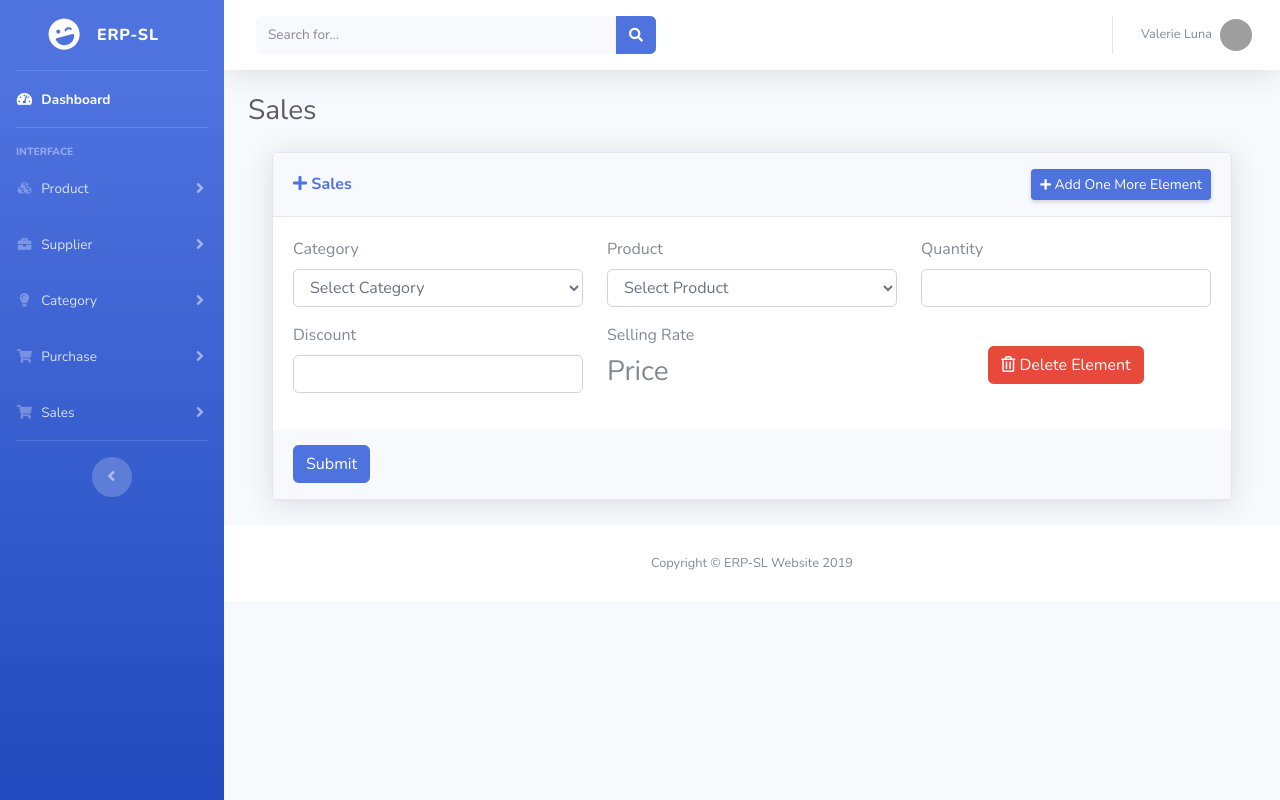
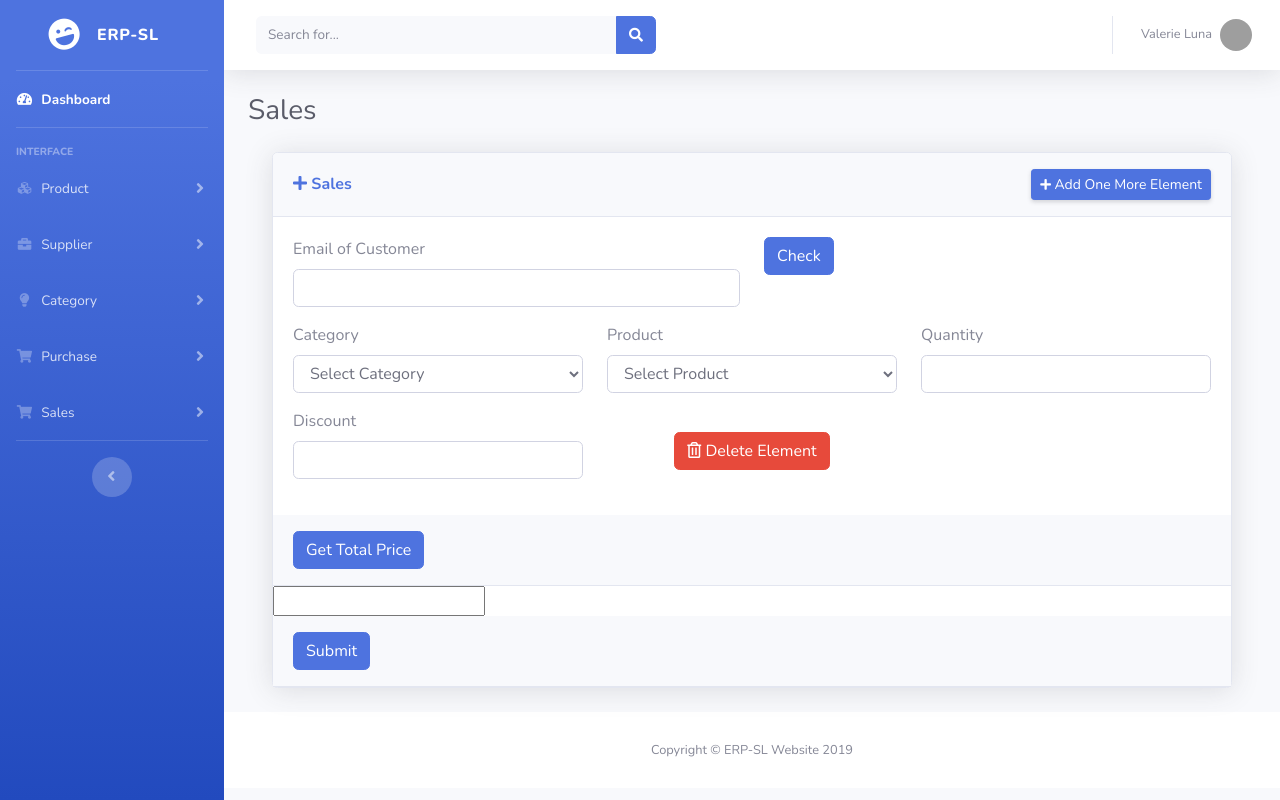
Before and after one commit to jatinsumai1104/ERP-2.0, a PHP site: page /oop-php-erp/views/pages/add-sales.php in a window 1280 px wide. Run offline with PHP 8.4, Linux system fonts and the light colour scheme; data comes from the database, SQL or seed files in the repository; some libraries are stand-ins or nearby versions; grey boxes are pictures that could not be loaded.

Commit message:
add-sales done

```diff
--- a/assets/js/sales.js
+++ b/assets/js/sales.js
@@ -5,9 +5,9 @@ function addPurchase() {
       id +
       '"> <div class="col-md-4"> <div class="form-group"> <label for="">Category</label> <select name="category_id" id="category_' +
       id +
-      '" class="form-control category_class"> <option disabled selected>Select Category</option> </select> </div></div><div class="col-md-4"> <div class="form-group"> <label for="">Product</label> <select name="product_id" id="product_' +
+      '" class="form-control category_class"> <option disabled selected>Select Category</option> </select> </div></div><div class="col-md-4"> <div class="form-group"> <label for="">Product</label> <select name="product_id[]" id="product_' +
       id +
-      '" class="form-control product_class"> <option disabled selected>Select Product</option> </select> </div></div><div class="col-md-4"> <div class="form-group"> <label for="">Quantity</label> <input type="number" class="form-control" name="quantity" id="quantity" aria-describedby="helpId" placeholder=""> </div></div><div class="col-md-4"> <div class="form-group"> <label for="">Discount</label> <input type="number" class="form-control" name="discount" id="discount" aria-describedby="helpId" placeholder=""> </div></div><div class="col-md-4"> <label for="">Selling Rate</label> <h3>Price</h3> </div><div class="col-md-4" style="text-align: center"> <button type="button" class="btn btn-danger" style="margin-top: 8%;" onclick="deletePurchase(' +
+      '" class="form-control product_class"> <option disabled selected>Select Product</option> </select> </div></div><div class="col-md-4"> <div class="form-group"> <label for="">Quantity</label> <input type="number" class="form-control" name="quantity[]" id="quantity" aria-describedby="helpId" placeholder=""> </div></div><div class="col-md-4"> <div class="form-group"> <label for="">Discount</label> <input type="number" class="form-control" name="discount[]" id="discount" aria-describedby="helpId" placeholder=""> </div></div><div class="col-md-4" style="text-align: center"> <button type="button" class="btn btn-danger" style="margin-top: 8%;" onclick="deletePurchase(' +
       id +
       ')"> <i class="far fa-trash-alt"></i> Delete Element </button> </div></div>'
   );
@@ -57,3 +57,64 @@ $("#purchase_product").on("change", ".category_class", function() {
     }
   });
 });
+
+$("#check_email").click(function(){
+   $email = $("#customer_email").val();
+   //console.log($email);
+  $.ajax({
+    url: "http://localhost/oop-php-erp/helper/routing.php",
+    method: "POST",
+    data: { checkEmailOfCustomer: true, customer_email: $email },
+    dataType: "json",
+    success: function(data) {
+        $("#customer_exist").empty();
+        if(data.email_id != null){
+            $("#customer_exist").html(data.email_id+" is verified");
+            $("#customer_id").val(data.id);
+        }else{
+            $("#customer_exist").html("This email id is not present");
+        }
+
+    },
+    error: function(error) {
+      console.log(error);
+    }
+  });
+});
+
+
+$("#get_total_amount").click(function(){
+  $product_id = [];
+  $quantity_id = [];
+  $discount_id = [];
+  $('select[name="product_id[]"]').each(function() {
+    //console.log($(this).val());
+    $product_id.push($(this).val());
+});
+$('input[name="quantity[]"]').each(function() {
+  //console.log($(this).val());
+  $quantity_id.push($(this).val());
+});
+$('input[name="discount[]"]').each(function() {
+  //console.log($(this).val());
+  $discount_id.push($(this).val());
+});
+// console.log($product_id);
+// console.log($quantity_id);
+// console.log($discount_id);
+
+ $.ajax({
+   url: "http://localhost/oop-php-erp/helper/routing.php",
+   method: "POST",
+   data: { get_total_amount: true, product_id: $product_id, quantity_id:$quantity_id, discount_id:$discount_id },
+   dataType: "json",
+   success: function(data) {
+       $("#total_price").empty();
+       $("#total_price").val(data);
+
+   },
+   error: function(error) {
+     console.log(error);
+   }
+ });
+});
--- /dev/null
+++ b/classes/Customer.class.php
@@ -0,0 +1,28 @@
+<?php
+require_once(__DIR__."/../helper/requirements.php");
+class Customer
+{
+    private $table="customers";
+    protected $di;
+
+    public function __construct($di){
+		$this->di = $di;
+	}
+
+    function readAllCustomers(){
+        return $this->di->get("Database")->readData();
+    }
+
+    function checkCustomerExist($data){
+        $query = "SELECT * from customers WHERE email_id='{$data['customer_email']}'";
+        $res = $this->di->get("Database")->rawQuery($query);
+        if(count($res)>0){
+            return $res;
+        }else{
+            return [[]];
+        }
+    }
+
+}
+
+?>
--- /dev/null
+++ b/classes/Sale.class.php
@@ -0,0 +1,57 @@
+<?php
+class Sale
+{
+    private $table="sales";
+    protected $di;
+
+    public function __construct($di){
+		$this->di = $di;
+	}
+
+    function addProducts($data){
+        try{
+
+            // Begin Transaction
+            $this->di->get("Database")->beginTransaction();
+            $assoc_array["customer_id"] = $data['customer_id'];
+            $invoice_id = $this->di->get("Database")->insert("invoice",$assoc_array);
+            $assoc_array = [];
+
+            $this->di->get("Database")->commit();
+            Session::setSession("product_add", "success");
+          }catch(Exception $e){
+            $this->di->get("Database")->rollback();
+            Session::setSession("product_add", "fail");
+          }
+    }
+
+    function getTotalRate($data){
+
+        $product_rates = [];
+        foreach($data['product_id'] as $product_id){
+        $query = "SELECT selling_rate from products_selling_rate GROUP BY product_id HAVING max(with_effect_from) and product_id={$product_id}";
+            $res = $this->di->get("Database")->rawQuery($query);
+            array_push($product_rates,$res[0]);
+        }
+        $result_arr=[];
+        $res=0;
+        // var_dump($product_rates);
+        // var_dump($data["quantity_id"][0] * $product_rates[0]["selling_rate"]);
+        for($i=0;$i<count($data['quantity_id']);$i++){
+            $res=0;
+            $res+=($product_rates[$i]["selling_rate"]*$data['quantity_id'][$i]);
+            $res-= ($data['discount_id'][$i]*$res/100);
+            array_push($result_arr,$res);
+        }
+        $sum=0;
+        foreach($result_arr as $ele){
+            $sum += $ele;
+        }
+        return $sum;
+
+
+    }
+
+}
+
+?>
--- a/helper/init.php
+++ b/helper/init.php
@@ -15,5 +15,6 @@ $di->set("Validator", new Validator($di));
 $di->set("Product", new Product($di));
 $di->set("Supplier", new Supplier($di));
 $di->set("Category", new Category($di));
-
+$di->set("Customer", new Customer($di));
+$di->set("Sale", new Sale($di));
 $di->get("TokenHandler")->build();
--- a/helper/requirements.php
+++ b/helper/requirements.php
@@ -21,3 +21,5 @@ require_once "{$app}/../classes/helper_classes/Session.php";
 require_once "{$app}/../classes/Product.class.php";
 require_once "{$app}/../classes/Supplier.class.php";
 require_once "{$app}/../classes/Category.class.php";
+require_once "{$app}/../classes/Customer.class.php";
+require_once "{$app}/../classes/Sale.class.php";
--- /dev/null
+++ b/views/manage-sales.php
@@ -0,0 +1,3 @@
+<?php
+echo "success";
+?>
--- a/views/pages/add-sales.php
+++ b/views/pages/add-sales.php
@@ -56,6 +56,24 @@ require_once('../includes/header.php');
             <!-- Card Body -->
             <form action="<?php echo BASEURL?>helper/routing.php" method="POST">
               <div class="card-body">
+              <div class="row">
+              <div class="col-md-6">
+                    <div class="form-group">
+                      <label for="">Email of Customer</label>
+                      <input type="text"
+                        class="form-control" name="email" id="customer_email" aria-describedby="helpId" placeholder="">
+                    </div>
+                </div>
+                <div class="col-md-6">
+                    <div class="form-group">
+                    <button type="button" class="btn btn-primary" name="check_email" id="check_email">Check</button>
+                    <p id="customer_exist"></p>
+                    <input type="hidden" name="customer_id" id="customer_id">
+                    </div>
+                </div>
+
+                </div>
+
                 <div id="purchase_product">
                   <div class="row" id="element_1">
                     <div class="col-md-4">
@@ -75,7 +93,7 @@ require_once('../includes/header.php');
                     <div class="col-md-4">
                       <div class="form-group">
                         <label for="">Product</label>
-                        <select name="product_id" id="product_1" class="form-control product_class">
+                        <select name="product_id[]" id="product_1" class="form-control product_class">
                           <option disabled selected>Select Product</option>
                         </select>
                       </div>
@@ -84,7 +102,7 @@ require_once('../includes/header.php');
                       <div class="form-group">
                         <label for="">Quantity</label>
                         <input type="number"
-                          class="form-control" name="quantity" id="quantity" aria-describedby="helpId" placeholder="">
+                          class="form-control" name="quantity[]" id="quantity" aria-describedby="helpId" placeholder="">
                       </div>
                     </div>
 
@@ -92,13 +110,10 @@ require_once('../includes/header.php');
                       <div class="form-group">
                         <label for="">Discount</label>
                         <input type="number"
-                          class="form-control" name="discount" id="discount" aria-describedby="helpId" placeholder="">
+                          class="form-control" name="discount[]" id="discount" aria-describedby="helpId" placeholder="">
                       </div>
                     </div>
-                    <div class="col-md-4">
-                      <label for="">Selling Rate</label>
-                      <h3>Price</h3>
-                    </div>
+
                     <div class="col-md-4" style="text-align: center">
                       <button type="button" class="btn btn-danger" style="margin-top: 8%;" onclick="deletePurchase(1)">
                         <i class="far fa-trash-alt"></i> Delete Element
@@ -109,7 +124,11 @@ require_once('../includes/header.php');
                 </div>
               </div>
               <div class="card-header py-3 d-flex flex-row align-items-center justify-content-between">
-              <button type="submit" class="btn btn-primary" name="add_product">Submit</button>
+              <button type="button" class="btn btn-primary" id="get_total_amount">Get Total Price</button>
+                </div>
+                <input type="text" id="total_price">
+              <div class="card-header py-3 d-flex flex-row align-items-center justify-content-between">
+              <button type="submit" class="btn btn-primary" name="add_sales">Submit</button>
                 </div>
             </form>
           </div>
```
Also changed, not shown: classes/Customer.php (deleted, +0 -17 lines), helper/routing.php (+16 -0 lines).
